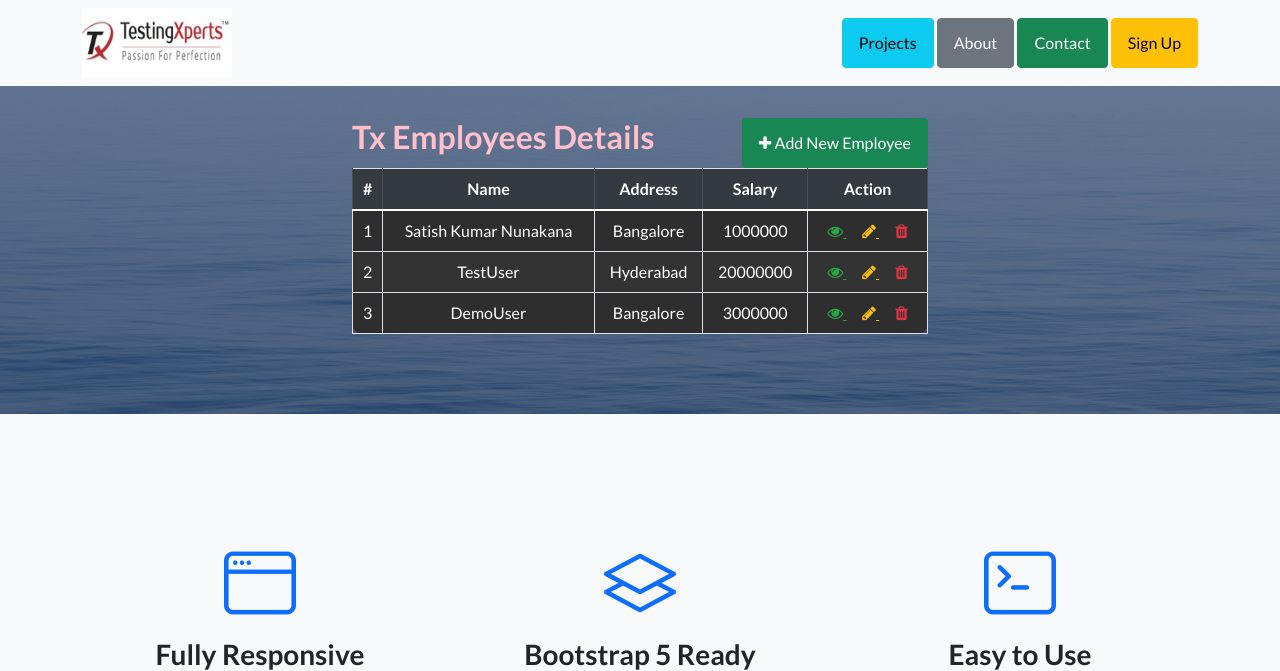
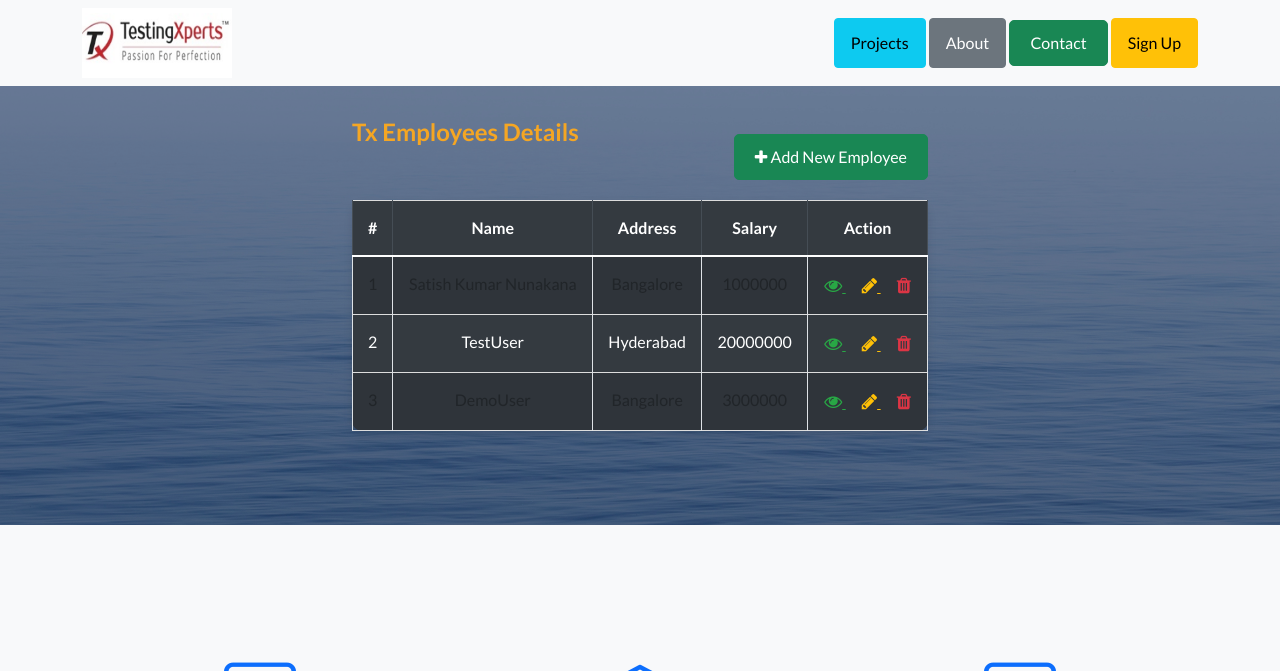
Before and after one commit to GoutamTx/my_php_app, a PHP site: page / in a window 1280 px wide. Shown: the top 671 px of the page. Run offline with PHP 8.4, Linux system fonts and the light colour scheme; data comes from the database, SQL or seed files in the repository; data that the repository does not hold is empty; some libraries are stand-ins or nearby versions.

Commit message:
Update index.php

```diff
--- a/index.php
+++ b/index.php
@@ -30,6 +30,27 @@
             padding-bottom: 4rem;
         }
 
+         .btn-success {
+        padding: 10px 20px;
+        font-size: 16px;
+        border-radius: 5px;
+    }
+    .table {
+        width: 100%;
+        margin-top: 20px;
+        margin-bottom: 30px;
+    }
+    .table td, .table th {
+        text-align: center;
+        padding: 15px;
+    }
+    .table-bordered {
+        border: 1px solid #ddd;
+    }
+    .thead-dark {
+        background-color: #222;
+    }
+
     </style>
     <script>
         $(document).ready(function(){
@@ -57,16 +78,19 @@
 
 
     <!-- Masthead-->
-     <header class="masthead">
+    <header class="masthead">
     <div class="container position-relative">
         <div class="row justify-content-center">
             <div class="wrapper">
                 <div class="text-center text-white">
                     <div>
-                        <h2 class="pull-left" style="color:pink;">Tx Employees Details</h2>
-                        <a href="create.php" class="btn btn-success pull-right">
+                        <!-- Title Section -->
+                        <h2 class="pull-left" style="color:#f5a623; font-size: 24px;">Tx Employees Details</h2>
+                        <!-- Add New Employee Button -->
+                        <a href="create.php" class="btn btn-success pull-right mt-3" style="margin-bottom: 20px;">
                             <i class="fa fa-plus"></i> Add New Employee
                         </a>
+
                         <?php
                         // Include config file
                         require_once "config.php";
@@ -75,31 +99,31 @@
                         $sql = "SELECT * FROM employees";
                         if ($result = mysqli_query($link, $sql)) {
                             if (mysqli_num_rows($result) > 0) {
-                                echo '<table class="table table-bordered table-striped table-hover" style="background-color:#333; border-radius: 10px;">';
+                                echo '<table class="table table-bordered table-striped table-hover" style="background-color:#343a40; border-radius: 10px; color:white; box-shadow: 0 4px 8px rgba(0, 0, 0, 0.1);">';
                                     echo "<thead class='thead-dark'>";
                                         echo "<tr>";
-                                            echo "<th class='text-white' style='font-size: 16px;'>#</th>";
-                                            echo "<th class='text-white' style='font-size: 16px;'>Name</th>";
-                                            echo "<th class='text-white' style='font-size: 16px;'>Address</th>";
-                                            echo "<th class='text-white' style='font-size: 16px;'>Salary</th>";
-                                            echo "<th class='text-white' style='font-size: 16px;'>Action</th>";
+                                            echo "<th style='font-size: 16px;'>#</th>";
+                                            echo "<th style='font-size: 16px;'>Name</th>";
+                                            echo "<th style='font-size: 16px;'>Address</th>";
+                                            echo "<th style='font-size: 16px;'>Salary</th>";
+                                            echo "<th style='font-size: 16px;'>Action</th>";
                                         echo "</tr>";
                                     echo "</thead>";
                                     echo "<tbody>";
                                     while ($row = mysqli_fetch_array($result)) {
                                         echo "<tr>";
-                                            echo "<td class='text-white'>" . $row['id'] . "</td>";
-                                            echo "<td class='text-white'>" . $row['name'] . "</td>";
-                                            echo "<td class='text-white'>" . $row['address'] . "</td>";
-                                            echo "<td class='text-white'>" . $row['salary'] . "</td>";
+                                            echo "<td>" . $row['id'] . "</td>";
+                                            echo "<td>" . $row['name'] . "</td>";
+                                            echo "<td>" . $row['address'] . "</td>";
+                                            echo "<td>" . $row['salary'] . "</td>";
                                             echo "<td class='text-center'>";
-                                                echo '<a href="read.php?id=' . $row['id'] . '" class="mr-3" title="View Record" data-toggle="tooltip" style="color: #28a745;">
+                                                echo '<a href="read.php?id=' . $row['id'] . '" class="mr-3" title="View Record" data-toggle="tooltip" style="color: #28a745; font-size: 18px;">
                                                           <span class="fa fa-eye"></span>
                                                       </a>';
-                                                echo '<a href="update.php?id=' . $row['id'] . '" class="mr-3" title="Update Record" data-toggle="tooltip" style="color: #ffc107;">
+                                                echo '<a href="update.php?id=' . $row['id'] . '" class="mr-3" title="Update Record" data-toggle="tooltip" style="color: #ffc107; font-size: 18px;">
                                                           <span class="fa fa-pencil"></span>
                                                       </a>';
-                                                echo '<a href="delete.php?id=' . $row['id'] . '" title="Delete Record" data-toggle="tooltip" style="color: #dc3545;">
+                                                echo '<a href="delete.php?id=' . $row['id'] . '" title="Delete Record" data-toggle="tooltip" style="color: #dc3545; font-size: 18px;">
                                                           <span class="fa fa-trash"></span>
                                                       </a>';
                                             echo "</td>";
@@ -124,7 +148,6 @@
         </div>
     </div>
 </header>
-
 
         <!-- Icons Grid-->
         <section class="features-icons bg-light text-center">
```
